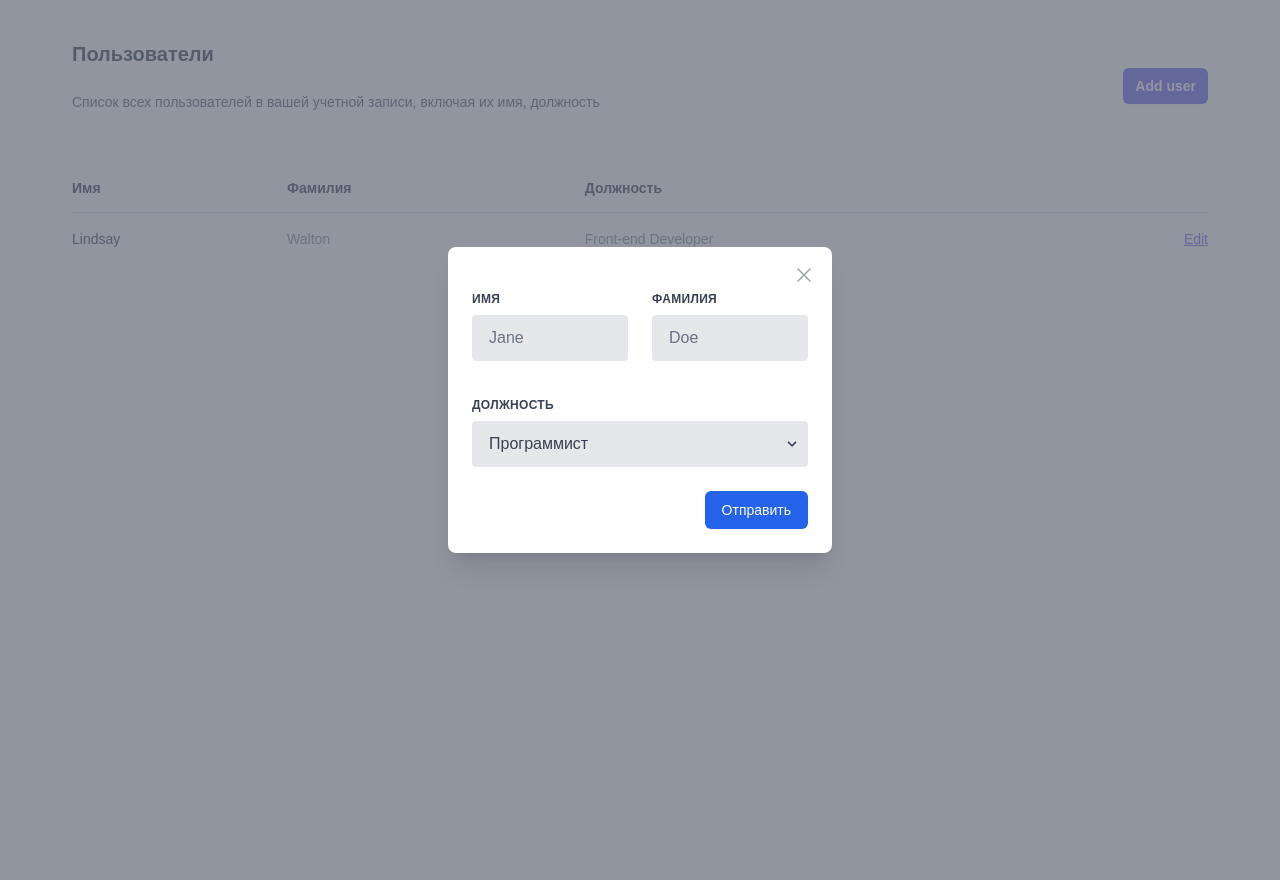
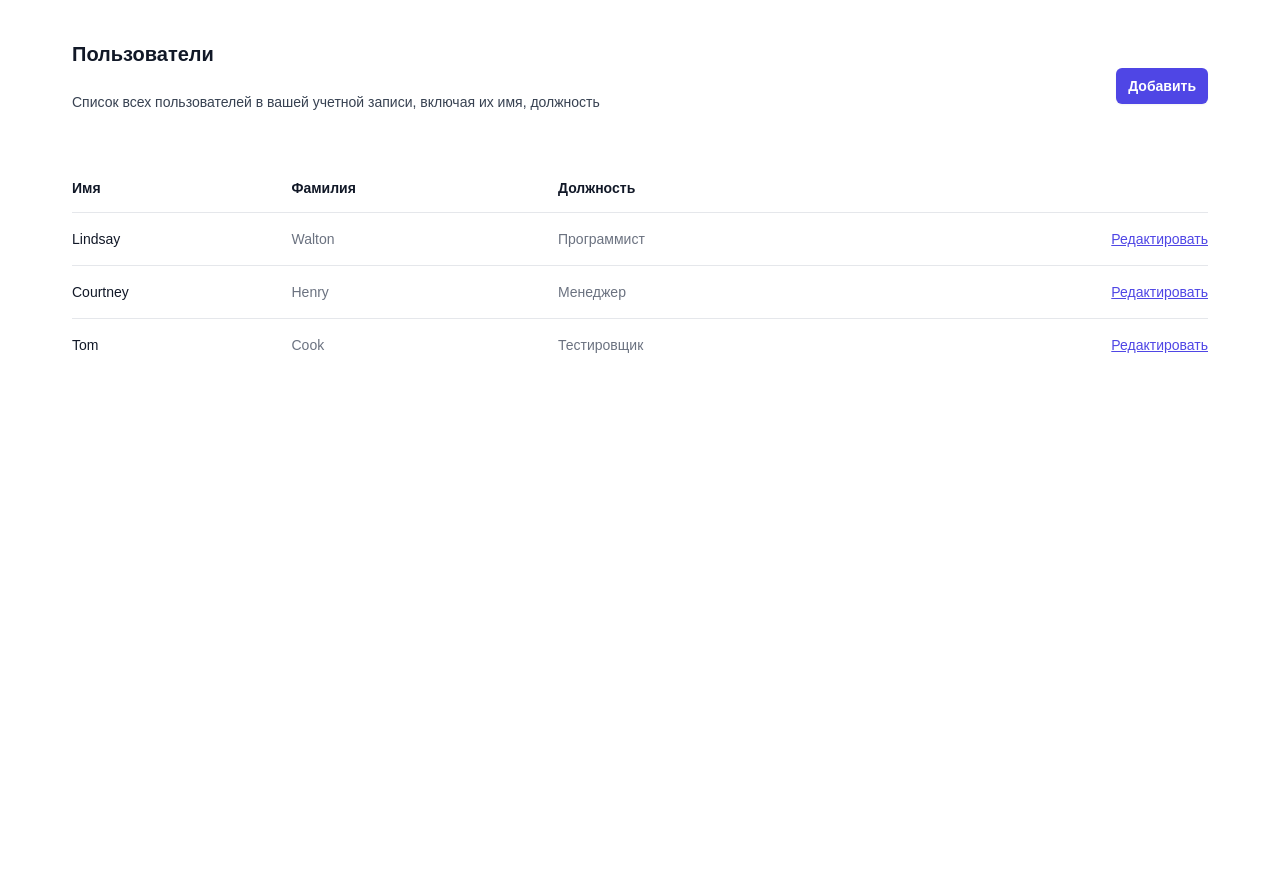
Before and after one commit to andxbes/Telenorma_AG, a PHP site: page / in a window 1280 px wide. Before the commit the page ends 561 px from the top, so only its background shows below. Run offline with PHP 8.4, Linux system fonts and the light colour scheme; data comes from the database, SQL or seed files in the repository; style sheets or scripts are compiled from the project's sources.

Commit message:
Show users from database

```diff
--- a/public/index.php
+++ b/public/index.php
@@ -13,15 +13,18 @@
 
 <body>
     <div class="container relative  min-h-screen m-auto my-3 sm:my-10 max-w-screen-desktop">
-        <div id="user__list">
+        <div x-data="users_table()" id="user__list">
             <div class="px-6 lg:px-8">
                 <div class="sm:flex sm:items-center">
                     <div class="sm:flex-auto">
                         <h1 class="text-xl font-semibold text-gray-900">Пользователи</h1>
-                        <p class="mt-2 text-sm text-gray-700">Список всех пользователей в вашей учетной записи, включая их имя, должность</p>
+                        <p class="mt-2 text-sm text-gray-700">Список всех пользователей в вашей учетной записи, включая
+                            их имя, должность</p>
                     </div>
                     <div class="mt-4 sm:mt-0 sm:ml-16 sm:flex-none">
-                        <button type="button" class="block rounded-md bg-indigo-600 py-1.5 px-3 text-center text-sm font-semibold leading-6 text-white shadow-sm hover:bg-indigo-500 focus-visible:outline focus-visible:outline-2 focus-visible:outline-offset-2 focus-visible:outline-indigo-600">Add user</button>
+                        <button type="button"
+                            class="block rounded-md bg-indigo-600 py-1.5 px-3 text-center text-sm font-semibold leading-6 text-white shadow-sm hover:bg-indigo-500 focus-visible:outline focus-visible:outline-2 focus-visible:outline-offset-2 focus-visible:outline-indigo-600">
+                            Добавить</button>
                     </div>
                 </div>
                 <div class="mt-8 flow-root">
@@ -30,27 +33,46 @@
                             <table class="min-w-full divide-y divide-gray-300">
                                 <thead>
                                     <tr>
-                                        <th scope="col" class="py-3.5 pl-6 pr-3 text-left text-sm font-semibold text-gray-900 sm:pl-0">Имя</th>
-                                        <th scope="col" class="py-3.5 px-3 text-left text-sm font-semibold text-gray-900">Фамилия</th>
-                                        <th scope="col" class="py-3.5 px-3 text-left text-sm font-semibold text-gray-900">Должность</th>
+                                        <th scope="col"
+                                            class="py-3.5 pl-6 pr-3 text-left text-sm font-semibold text-gray-900 sm:pl-0">
+                                            Имя</th>
+                                        <th scope="col"
+                                            class="py-3.5 px-3 text-left text-sm font-semibold text-gray-900">Фамилия
+                                        </th>
+                                        <th scope="col"
+                                            class="py-3.5 px-3 text-left text-sm font-semibold text-gray-900">Должность
+                                        </th>
 
                                         <th scope="col" class="relative py-3.5 pl-3 pr-6 sm:pr-0">
                                             <span class="sr-only">Edit</span>
                                         </th>
                                     </tr>
                                 </thead>
+                                <template x-if="users">
                                     <tbody class="divide-y divide-gray-200">
+                                        <template x-for="user in users">
                                             <tr>
-                                        <td class="whitespace-nowrap py-4 pl-6 pr-3 text-sm font-medium text-gray-900 sm:pl-0">Lindsay</td>
-                                        <td class="whitespace-nowrap py-4 px-3 text-sm text-gray-500">Walton</td>
-                                        <td class="whitespace-nowrap py-4 px-3 text-sm text-gray-500">Front-end Developer</td>
-                                        <td class="relative whitespace-nowrap py-4 pl-3 pr-6 text-right text-sm font-medium sm:pr-0">
-                                            <a href="#" class="text-indigo-600 hover:text-indigo-900">Edit<span class="sr-only">, Lindsay Walton</span></a>
+                                                <td x-text="user.first_name"
+                                                    class="whitespace-nowrap py-4 pl-6 pr-3 text-sm font-medium text-gray-900 sm:pl-0">
+                                                    Lindsay</td>
+                                                <td x-text="user.last_name"
+                                                    class="whitespace-nowrap py-4 px-3 text-sm text-gray-500">Walton
+                                                </td>
+                                                <td x-text="user.position"
+                                                    class="whitespace-nowrap py-4 px-3 text-sm text-gray-500">Front-end
+                                                    Developer</td>
+                                                <td
+                                                    class="relative whitespace-nowrap py-4 pl-3 pr-6 text-right text-sm font-medium sm:pr-0">
+                                                    <a href="#"
+                                                        class="text-indigo-600 hover:text-indigo-900">Редактировать<span
+                                                            class="sr-only">, Lindsay Walton</span></a>
                                                 </td>
                                             </tr>
 
+                                        </template>
                                         <!-- More people... -->
                                     </tbody>
+                                </template>
                             </table>
                         </div>
                     </div>
@@ -60,7 +82,7 @@
         </div>
     </div>
 
-    <div class="relative z-10" aria-labelledby="modal-title" role="dialog" aria-modal="true">
+    <div x-cloak="" x-show="false" class="relative z-10" aria-labelledby="modal-title" role="dialog" aria-modal="true">
         <!--
     Background backdrop, show/hide based on modal state.
 
@@ -85,12 +107,15 @@
           From: "opacity-100 translate-y-0 sm:scale-100"
           To: "opacity-0 translate-y-4 sm:translate-y-0 sm:scale-95"
       -->
-                <div class="relative transform overflow-hidden rounded-lg bg-white px-4 pt-5 pb-4 text-left shadow-xl transition-all sm:my-8 sm:w-full sm:max-w-sm sm:p-6">
+                <div
+                    class="relative transform overflow-hidden rounded-lg bg-white px-4 pt-5 pb-4 text-left shadow-xl transition-all sm:my-8 sm:w-full sm:max-w-sm sm:p-6">
                     <div class="absolute top-0 right-0 hidden pt-4 pr-4 sm:block">
-                        <button type="button" class="rounded-md bg-white text-gray-400 hover:text-gray-500 focus:outline-none focus:ring-2 focus:ring-indigo-500 focus:ring-offset-2">
+                        <button type="button"
+                            class="rounded-md bg-white text-gray-400 hover:text-gray-500 focus:outline-none focus:ring-2 focus:ring-indigo-500 focus:ring-offset-2">
                             <span class="sr-only">Close</span>
                             <!-- Heroicon name: outline/x-mark -->
-                            <svg class="h-6 w-6" xmlns="http://www.w3.org/2000/svg" fill="none" viewBox="0 0 24 24" stroke-width="1.5" stroke="currentColor" aria-hidden="true">
+                            <svg class="h-6 w-6" xmlns="http://www.w3.org/2000/svg" fill="none" viewBox="0 0 24 24"
+                                stroke-width="1.5" stroke="currentColor" aria-hidden="true">
                                 <path stroke-linecap="round" stroke-linejoin="round" d="M6 18L18 6M6 6l12 12" />
                             </svg>
                         </button>
@@ -98,41 +123,53 @@
                     <form class="w-full max-w-lg mx-auto pt-5" action="" id="user_form">
                         <div class="flex flex-wrap -mx-3 mb-6">
                             <div class="w-full md:w-1/2 px-3 mb-6 md:mb-0">
-                                <label class="block uppercase tracking-wide text-gray-700 text-xs font-bold mb-2" for="grid-first-name">
+                                <label class="block uppercase tracking-wide text-gray-700 text-xs font-bold mb-2"
+                                    for="grid-first-name">
                                     Имя
                                 </label>
-                                <input class="appearance-none block w-full bg-gray-200 text-gray-700 border border-gray-200 rounded py-3 px-4 mb-3 leading-tight focus:outline-none focus:bg-white" name="first_name" type="text" placeholder="Jane">
+                                <input
+                                    class="appearance-none block w-full bg-gray-200 text-gray-700 border border-gray-200 rounded py-3 px-4 mb-3 leading-tight focus:outline-none focus:bg-white"
+                                    name="first_name" type="text" placeholder="Jane">
                                 <!-- <p class="text-red-500 text-xs italic">Please fill out this field.</p> -->
                             </div>
                             <div class="w-full md:w-1/2 px-3">
-                                <label class="block uppercase tracking-wide text-gray-700 text-xs font-bold mb-2" for="grid-last-name">
+                                <label class="block uppercase tracking-wide text-gray-700 text-xs font-bold mb-2"
+                                    for="grid-last-name">
                                     Фамилия
                                 </label>
-                                <input class="appearance-none block w-full bg-gray-200 text-gray-700 border border-gray-200 rounded py-3 px-4 leading-tight focus:outline-none focus:bg-white focus:border-gray-500" type="text" placeholder="Doe" name="last_name">
+                                <input
+                                    class="appearance-none block w-full bg-gray-200 text-gray-700 border border-gray-200 rounded py-3 px-4 leading-tight focus:outline-none focus:bg-white focus:border-gray-500"
+                                    type="text" placeholder="Doe" name="last_name">
                             </div>
                         </div>
                         <div class="flex flex-wrap -mx-3 mb-6">
                             <div class="w-full px-3">
-                                <label class="block uppercase tracking-wide text-gray-700 text-xs font-bold mb-2" for="grid-state">
+                                <label class="block uppercase tracking-wide text-gray-700 text-xs font-bold mb-2"
+                                    for="grid-state">
                                     Должность
                                 </label>
                                 <div class="relative">
-                                    <select name="position" class="block appearance-none w-full bg-gray-200 border border-gray-200 text-gray-700 bg-none py-3 px-4 pr-8 rounded leading-tight focus:outline-none focus:bg-white focus:border-gray-500">
+                                    <select name="position"
+                                        class="block appearance-none w-full bg-gray-200 border border-gray-200 text-gray-700 bg-none py-3 px-4 pr-8 rounded leading-tight focus:outline-none focus:bg-white focus:border-gray-500">
                                         <!-- TODO по хорошему бы вывести из базы -->
                                         <option value="1">Программист</option>
                                         <option value="2">Менеджер</option>
                                         <option value="3">Тестировщик</option>
                                     </select>
-                                    <div class="pointer-events-none absolute inset-y-0 right-0 flex items-center px-2 text-gray-700">
-                                        <svg class="fill-current h-4 w-4" xmlns="http://www.w3.org/2000/svg" viewBox="0 0 20 20">
-                                            <path d="M9.293 12.95l.707.707L15.657 8l-1.414-1.414L10 10.828 5.757 6.586 4.343 8z" />
+                                    <div
+                                        class="pointer-events-none absolute inset-y-0 right-0 flex items-center px-2 text-gray-700">
+                                        <svg class="fill-current h-4 w-4" xmlns="http://www.w3.org/2000/svg"
+                                            viewBox="0 0 20 20">
+                                            <path
+                                                d="M9.293 12.95l.707.707L15.657 8l-1.414-1.414L10 10.828 5.757 6.586 4.343 8z" />
                                         </svg>
                                     </div>
                                 </div>
                             </div>
                         </div>
                         <div class="mt-5 sm:mt-4 sm:flex sm:flex-row-reverse">
-                                <button type="button" class="inline-flex w-full justify-center rounded-md border border-transparent bg-blue-600 px-4 py-2 text-base font-medium text-white shadow-sm hover:bg-blue-700 focus:outline-none focus:ring-2 focus:ring-blue-500 focus:ring-offset-2 sm:ml-3 sm:w-auto sm:text-sm">Отправить</button>
+                            <button type="button"
+                                class="inline-flex w-full justify-center rounded-md border border-transparent bg-blue-600 px-4 py-2 text-base font-medium text-white shadow-sm hover:bg-blue-700 focus:outline-none focus:ring-2 focus:ring-blue-500 focus:ring-offset-2 sm:ml-3 sm:w-auto sm:text-sm">Отправить</button>
                         </div>
                     </form>
                 </div>
```
Also changed, not shown: public/assets/js/app.js, public/assets/js/components/user_form.js (added), public/assets/js/components/users_table.js (added), public/build/js/app.js. Lines whose indentation alone changed are shown as unchanged.
